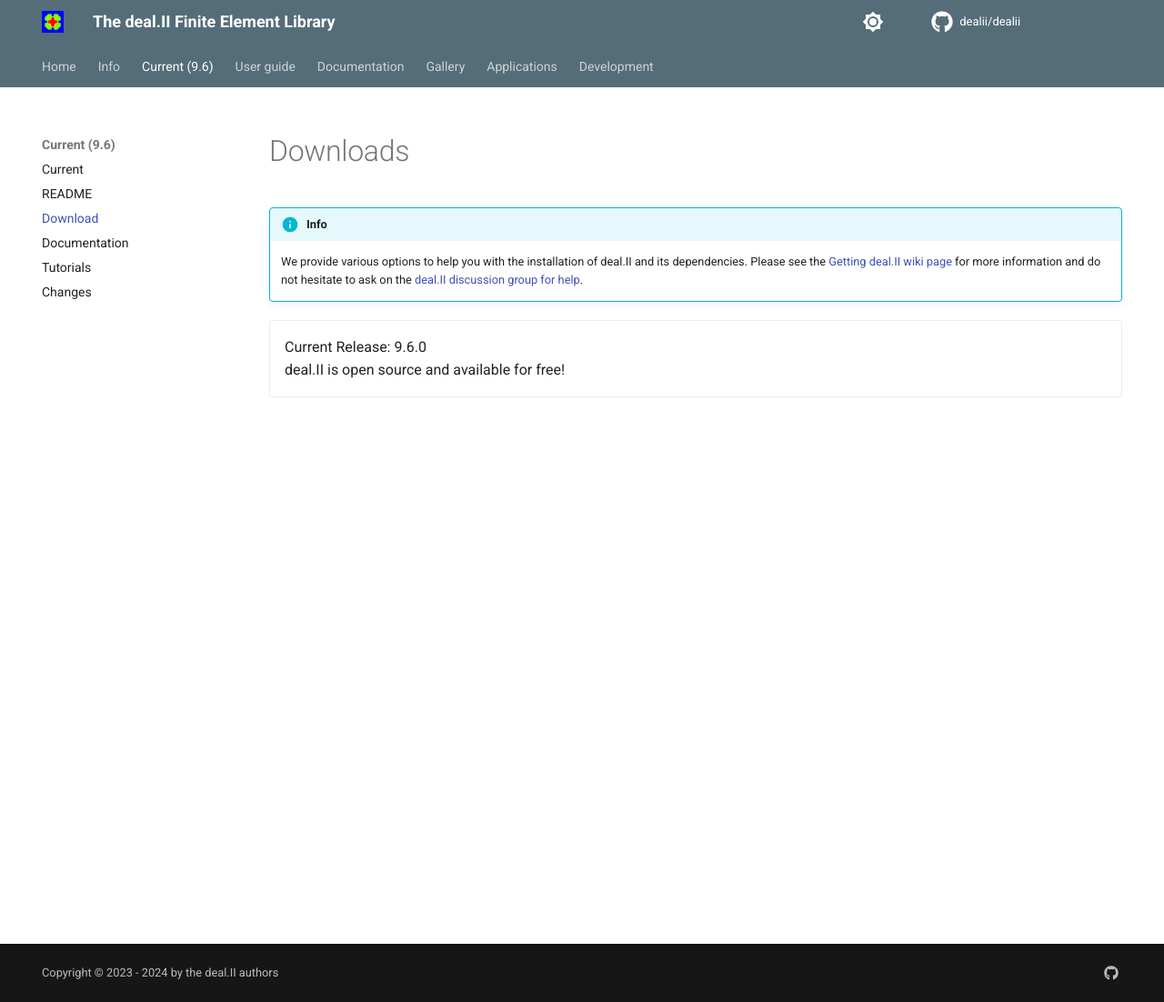
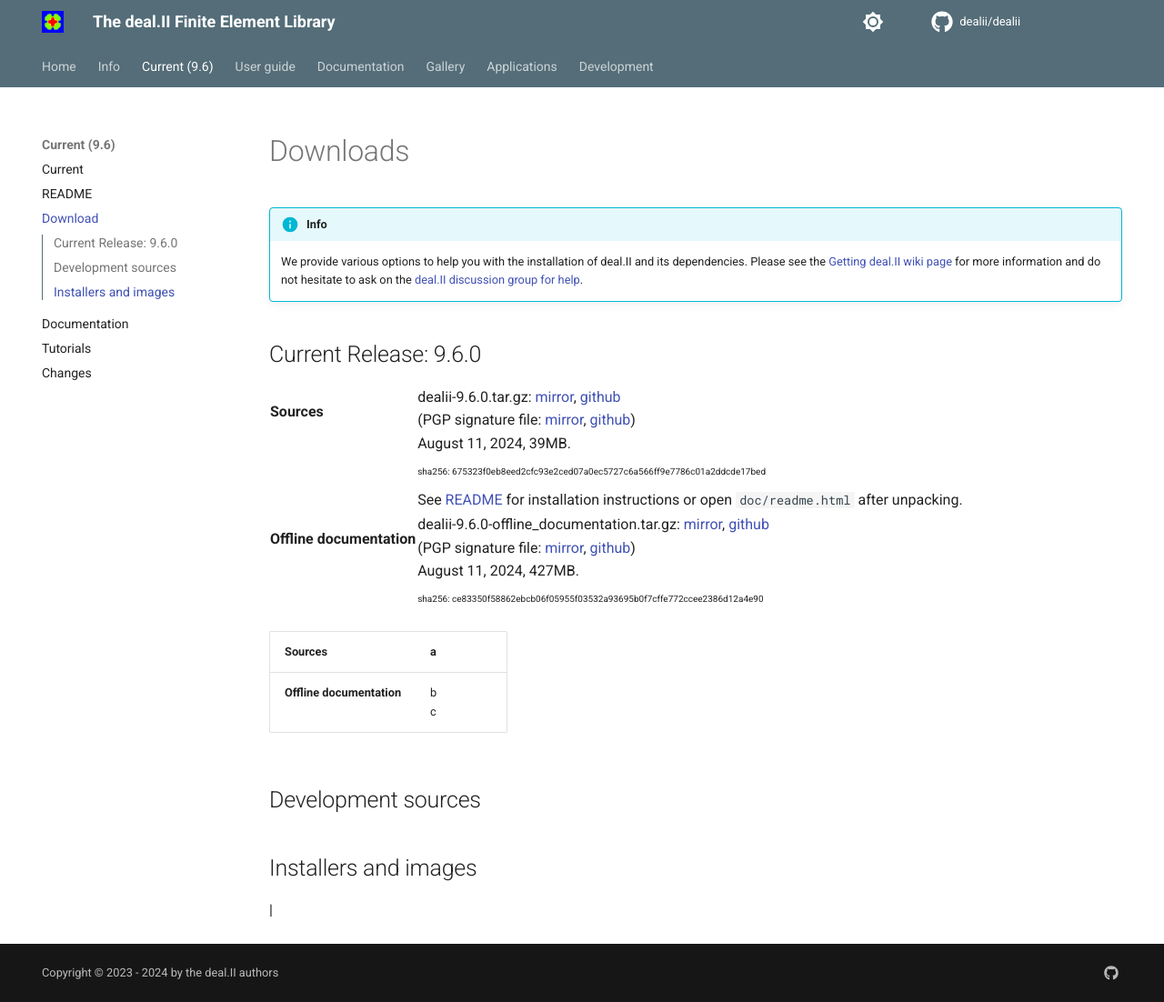
Before and after one commit to dealii/website, an MkDocs documentation site: the page built from docs/download.md, in a window 1280 px wide and 1102 px high. Shown: the whole window at 91% size. Built offline with MkDocs 1.6.1 and Material for MkDocs 9.7.7, drawn with Linux system fonts in a browser that asks for light colours; comment, search, counter and statistics services are not loaded.

Commit message:
part of download

```diff
--- a/docs/download.md
+++ b/docs/download.md
@@ -10,12 +10,72 @@ Downloads
     We provide various options to help you with the installation of deal.II and its dependencies. Please see the [Getting deal.II wiki page](https://github.com/dealii/dealii/wiki/Getting-deal.II) for more information and do not hesitate to ask on the [deal.II discussion group for help](help).
 
 
-<div class="grid" markdown>
+Current Release: 9.6.0
+----------------------
 
-Current Release: 9.6.0
-<br>
-deal.II is open source and available for free!
-{ .card }
+ <table class="table">
+                <tr>
+                  <td>
+                    <p>
+                      <b>Sources</b>
+                    </p>
+                  </td>
+                  <td>
+                    dealii-9.6.0.tar.gz:
+                    <a href="downloads/dealii-9.6.0.tar.gz">mirror</a>,
+                    <a href="https://github.com/dealii/dealii/releases/download/v9.6.0/dealii-9.6.0.tar.gz">github</a>
+                    <br/>
+                    (PGP signature file:
+                    <a href="downloads/dealii-9.6.0.tar.gz.asc">mirror</a>,
+                    <a href="https://github.com/dealii/dealii/releases/download/v9.6.0/dealii-9.6.0.tar.gz.asc">github</a>)
+                    <br/>
+                    August 11, 2024, 39MB.
+                    <br/>
+                    <p style="font-size:x-small">sha256:&nbsp;675323f0eb8eed2cfc93e2ced07a0ec5727c6a566ff9e7786c01a2ddcde17bed</p>
+                    See <a href="9.5.0/readme.html">README</a> for
+                    installation instructions or open <code>doc/readme.html</code>
+                    after unpacking.
+                  </td>
+                </tr>
+
+                <tr>
+                  <td>
+                    <p>
+                      <b>Offline documentation</b>
+                    </p>
+                    <p>
+                    </p>
+                  </td>
+                  <td>
+                    dealii-9.6.0-offline_documentation.tar.gz:
+                    <a href="downloads/dealii-9.6.0-offline_documentation.tar.gz">mirror</a>,
+                    <a href="https://github.com/dealii/dealii/releases/download/v9.6.0/dealii-9.6.0-offline_documentation.tar.gz">github</a>
+                    <br/>
+                    (PGP signature file:
+                    <a href="downloads/dealii-9.6.0-offline_documentation.tar.gz.asc">mirror</a>,
+                    <a href="https://github.com/dealii/dealii/releases/download/v9.6.0/dealii-9.6.0-offline_documentation.tar.gz.asc">github</a>)
+                    <br/>
+                    August 11, 2024, 427MB.
+                    <br/>
+                    <p style="font-size:x-small">sha256:&nbsp;ce83350f58862ebcb06f05955f03532a93695b0f7cffe772ccee2386d12a4e90</p>
+                  </td>
+                </tr>
+
+              </table>
 
 
-</div>
+| __Sources__ | a |
+|-------|---|
+| __Offline documentation__ | b<br>c |
+
+
+
+
+Development sources
+-------------------
+
+Installers and images
+---------------------
+
+
+|
```
